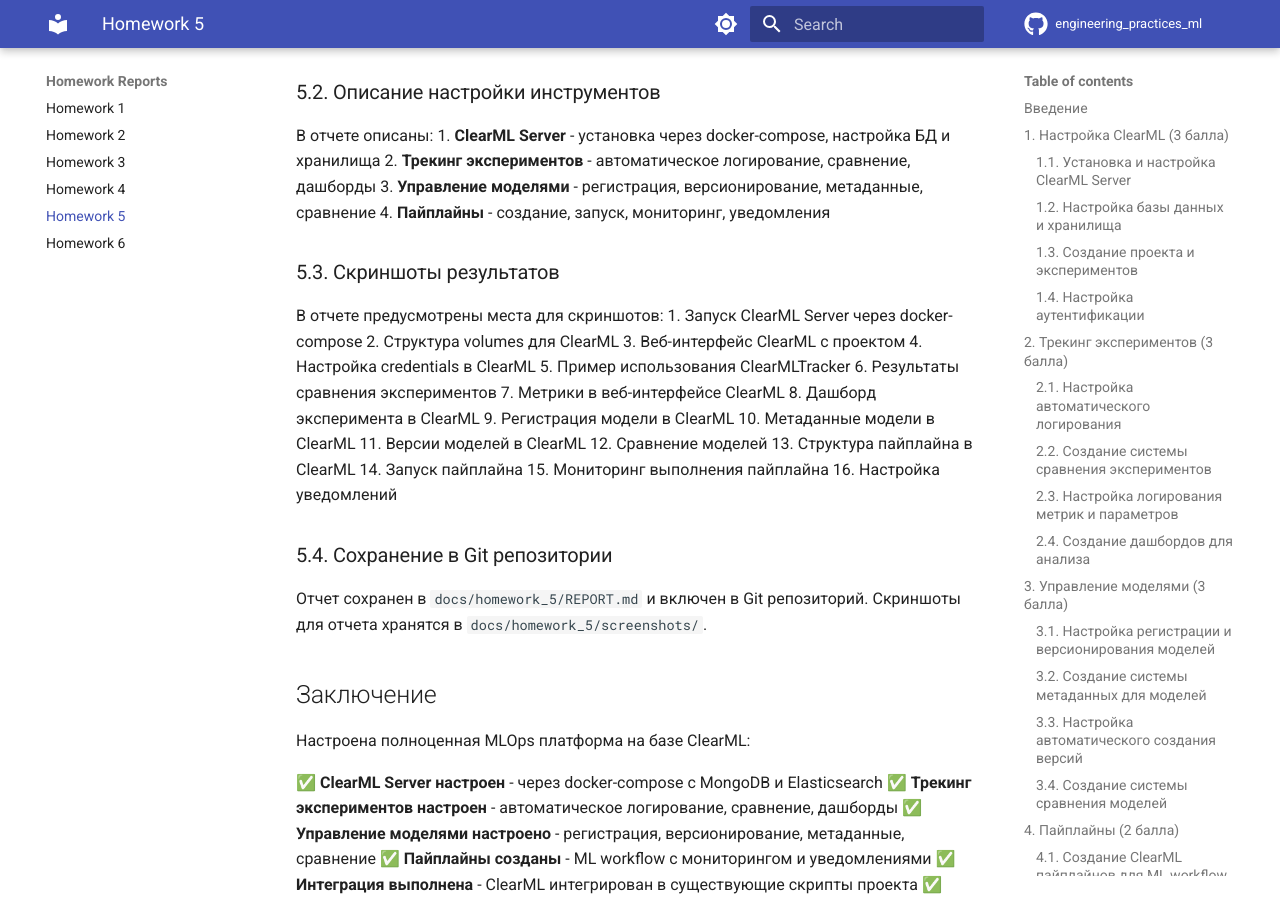
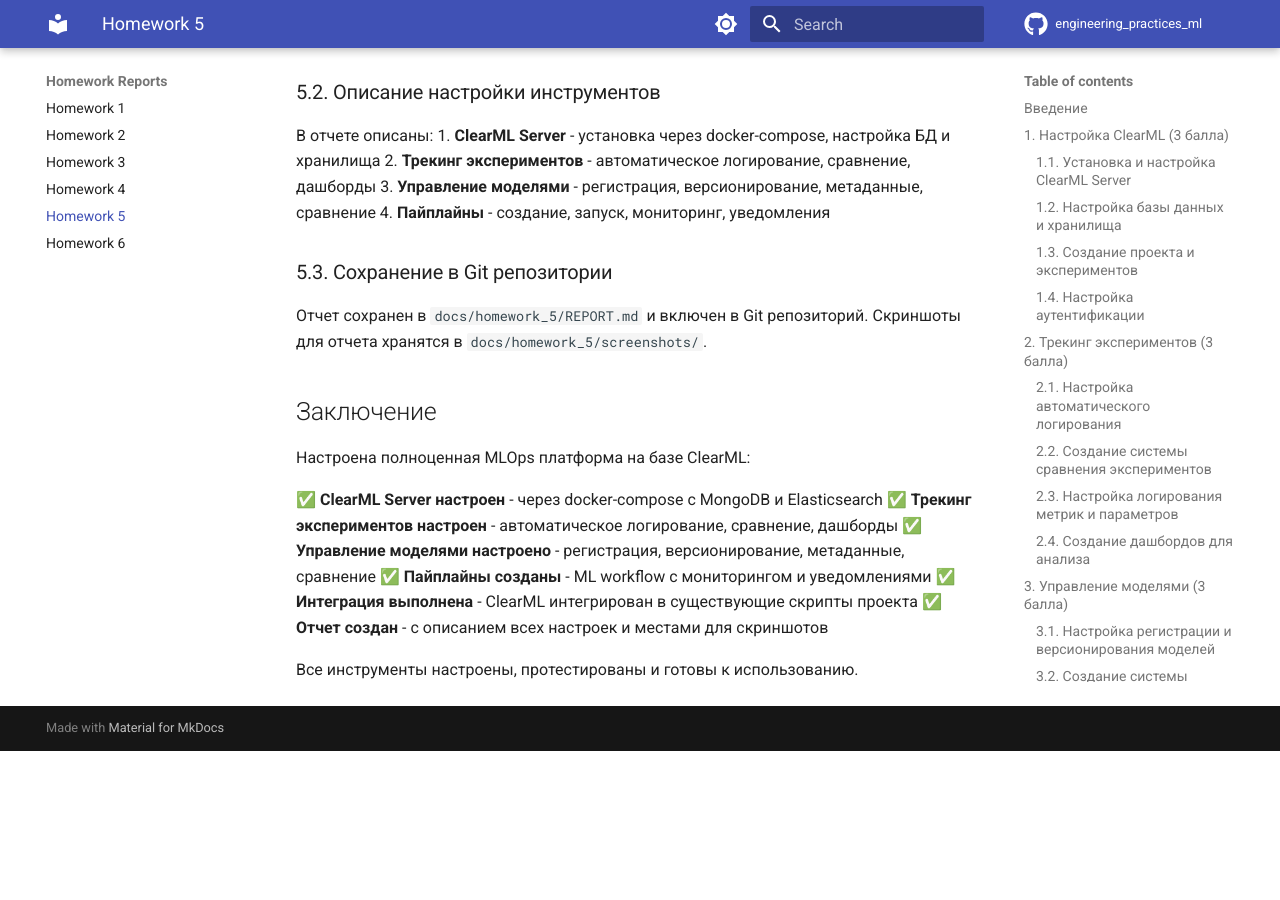
Before and after one commit to M0rtel/engineering_practices_ml, an MkDocs documentation site: the page built from docs/homework_5/REPORT.md, in a window 1280 px wide and 900 px high, scrolled down 4683 px. Built offline with MkDocs 1.6.1 and Material for MkDocs 9.7.7, drawn with Linux system fonts in a browser that asks for light colours; comment, search, counter and statistics services are not loaded; the version menu is left out; after the commit the page ends 5434 px from its top, so only the background shows below that.

Commit message:
fix(docs): fix text dosc homework_5

```diff
--- a/docs/homework_5/REPORT.md
+++ b/docs/homework_5/REPORT.md
@@ -132,27 +132,7 @@
 3. **Управление моделями** - регистрация, версионирование, метаданные, сравнение
 4. **Пайплайны** - создание, запуск, мониторинг, уведомления
 
-### 5.3. Скриншоты результатов
-
-В отчете предусмотрены места для скриншотов:
-1. Запуск ClearML Server через docker-compose
-2. Структура volumes для ClearML
-3. Веб-интерфейс ClearML с проектом
-4. Настройка credentials в ClearML
-5. Пример использования ClearMLTracker
-6. Результаты сравнения экспериментов
-7. Метрики в веб-интерфейсе ClearML
-8. Дашборд эксперимента в ClearML
-9. Регистрация модели в ClearML
-10. Метаданные модели в ClearML
-11. Версии моделей в ClearML
-12. Сравнение моделей
-13. Структура пайплайна в ClearML
-14. Запуск пайплайна
-15. Мониторинг выполнения пайплайна
-16. Настройка уведомлений
-
-### 5.4. Сохранение в Git репозитории
+### 5.3. Сохранение в Git репозитории
 
 Отчет сохранен в `docs/homework_5/REPORT.md` и включен в Git репозиторий.
 Скриншоты для отчета хранятся в `docs/homework_5/screenshots/`.
```
